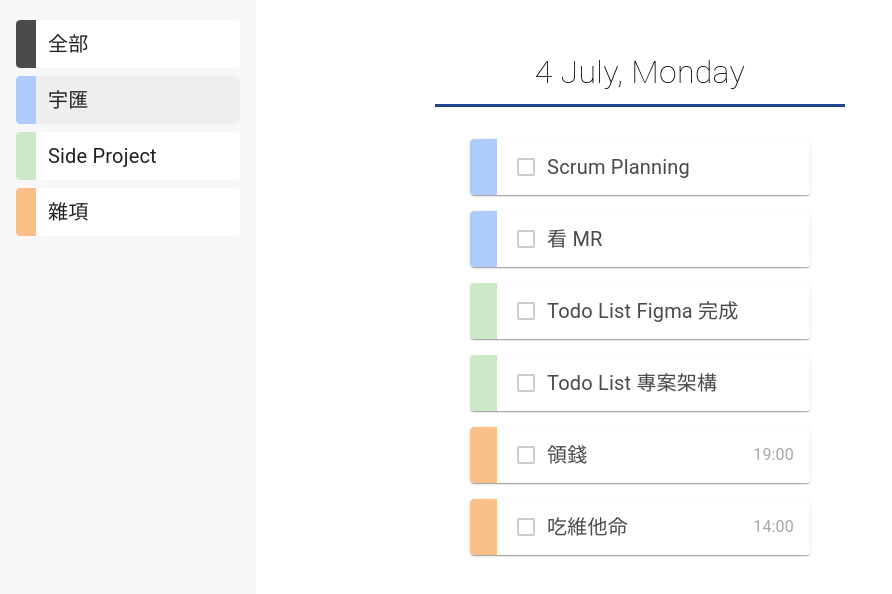
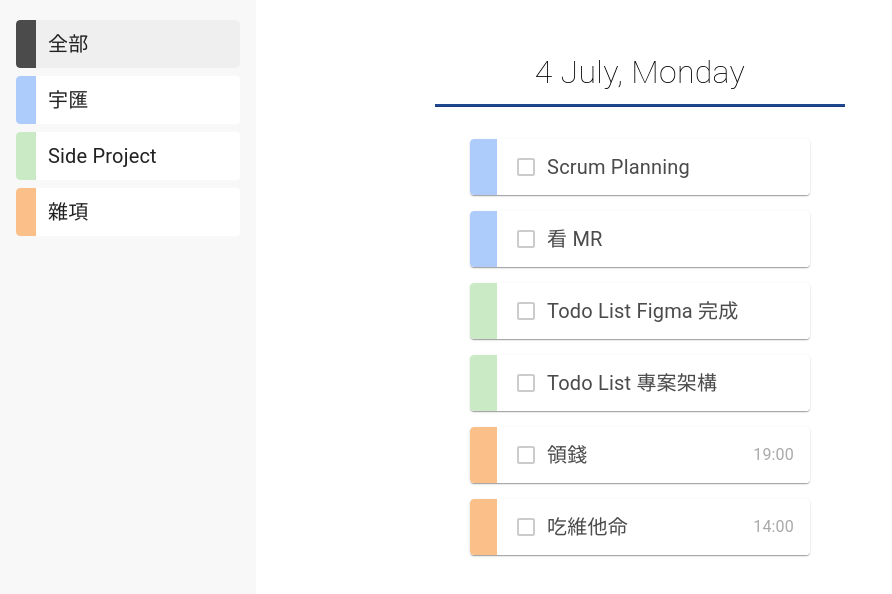
Before and after one commit to moneychien19/react-todolist, a React (Create React App) app: page / in a window 1280 px wide. Shown: the top 594 px of the page, without its empty margins (0-892 px from the left). Built offline with nearby package versions, Linux system fonts and the light colour scheme.

Commit message:
feat: connect group with redux, filter todos by selected group

```diff
--- a/src/components/sidebar/Sidebar.jsx
+++ b/src/components/sidebar/Sidebar.jsx
@@ -1,16 +1,15 @@
 import React from 'react'
+import { useSelector } from 'react-redux'
 import { Drawer } from '@mui/material'
+import { selectGroups, selectSelectedGroup } from './sidebar.slice'
 import { SidebarItem } from './SidebarItem'
 
 const SIDEBAR_WIDTH = 256
-const groups = [
-  { id: '1', name: '宇匯', color: '#ADCCFB' },
-  { id: '2', name: 'Side Project', color: '#CAE9C5' },
-  { id: '3', name: '雜項', color: '#FBC08A' }
-]
-const selectedGroupId = '1'
 
 export const Sidebar = () => {
+  const groups = useSelector(selectGroups)
+  const selectedGroup = useSelector(selectSelectedGroup)
+
   return (
     <Drawer
       sx={{
@@ -27,11 +26,15 @@ export const Sidebar = () => {
       variant="permanent"
       anchor="left"
     >
-      <SidebarItem title="全部" color="#4B4B4B" selected={selectedGroupId === null}/>
+      <SidebarItem title="全部" color="#4B4B4B" selected={selectedGroup === null}/>
       {groups.map(group => (
-        <div key={group.id}>
-          <SidebarItem title={group.name} color={group.color} selected={selectedGroupId === group.id}/>
-        </div>
+        <SidebarItem
+          key={group.id}
+          id={group.id}
+          title={group.name}
+          color={group.color}
+          selected={selectedGroup?.id === group.id}
+        />
       ))}
     </Drawer>
   )
--- a/src/components/sidebar/SidebarItem.jsx
+++ b/src/components/sidebar/SidebarItem.jsx
@@ -1,6 +1,8 @@
 import React from 'react'
 import { PropTypes } from 'prop-types'
+import { useDispatch } from 'react-redux'
 import styled from 'styled-components'
+import { updateSelectedGroup } from './sidebar.slice'
 import { Card, Typography} from '@mui/material'
 
 const GroupCardContainer = styled(Card)`
@@ -11,6 +13,7 @@ const GroupCardContainer = styled(Card)`
   margin: 0.25rem 1rem;
   &.MuiCard-root {
     box-shadow: none;
+    cursor: pointer;
   }
 `
 
@@ -42,9 +45,14 @@ const GroupName = styled(Typography)`
   }
 `
 
-export const SidebarItem = ({ title, color, selected }) => {
+export const SidebarItem = ({ id, title, color, selected }) => {
+  const dispatch = useDispatch()
+  const handleChangeGroup = id => {
+    dispatch(updateSelectedGroup(id || null))
+  }
+
   return (
-    <GroupCardContainer>
+    <GroupCardContainer onClick={() => handleChangeGroup(id)}>
       <ColorTag color={color} />
       <WhiteBlock selected={selected}>
         <GroupName>
@@ -56,6 +64,7 @@ export const SidebarItem = ({ title, color, selected }) => {
 }
 
 SidebarItem.propTypes = {
+  id: PropTypes.string,
   title: PropTypes.string.isRequired,
   color: PropTypes.string.isRequired,
   selected: PropTypes.bool.isRequired,
--- /dev/null
+++ b/src/components/sidebar/sidebar.slice.js
@@ -0,0 +1,29 @@
+import { createSlice } from '@reduxjs/toolkit'
+
+const initialState = {
+  groups: [
+    { id: '1', name: '宇匯', color: '#ADCCFB' },
+    { id: '2', name: 'Side Project', color: '#CAE9C5' },
+    { id: '3', name: '雜項', color: '#FBC08A' },
+  ],
+  selectedGroup: null,
+}
+
+export const sidebarSlice = createSlice({
+  name: 'sidebar',
+  initialState,
+  reducers: {
+    updateSelectedGroup: (state, action) => {
+      state.selectedGroup = action.payload
+        ? state.groups.filter((group) => group.id === action.payload)[0]
+        : null
+    },
+  },
+})
+
+export const { updateSelectedGroup } = sidebarSlice.actions
+
+export const selectGroups = (state) => state.sidebar.groups
+export const selectSelectedGroup = (state) => state.sidebar.selectedGroup
+
+export default sidebarSlice.reducer
--- a/src/components/todo-list/TodoList.jsx
+++ b/src/components/todo-list/TodoList.jsx
@@ -3,6 +3,7 @@ import { useSelector, useDispatch } from 'react-redux'
 import styled from 'styled-components'
 import { Typography, Divider } from '@mui/material'
 
+import { selectSelectedGroup } from '../sidebar/sidebar.slice'
 import { selectTodos, updateTodos } from './todoList.slice'
 import { TodoCard } from './TodoCard'
 
@@ -40,8 +41,10 @@ const StyledDivider = styled(Divider)`
 `
 
 export const TodoList = () => {
+  const selectedGroup = useSelector(selectSelectedGroup)
   const todos = useSelector(selectTodos)
   const dispatch = useDispatch()
+  const todosInGroup = selectedGroup ? todos.filter(todo => todo.groupId === selectedGroup.id) : todos
 
   const handleToggleCheck = event => {
     const toggleId = event.target.id
@@ -57,7 +60,7 @@ export const TodoList = () => {
         <HeaderTitle>4 July, Monday</HeaderTitle>
         <StyledDivider />
       </HeaderContainer>
-      {todos.map(data => (
+      {todosInGroup.map(data => (
         <ContentContainer key={data.id}>
           <TodoCard data={data} handleToggleCheck={handleToggleCheck} />
         </ContentContainer>
--- a/src/components/todo-list/todoList.slice.js
+++ b/src/components/todo-list/todoList.slice.js
@@ -4,14 +4,23 @@ const initialState = {
   todos: [
     {
       id: '1',
+      groupId: '1',
       color: '#ADCCFB',
       title: 'Scrum Planning',
       checked: false,
       time: null,
     },
-    { id: '2', color: '#ADCCFB', title: '看 MR', checked: false, time: null },
+    {
+      id: '2',
+      groupId: '1',
+      color: '#ADCCFB',
+      title: '看 MR',
+      checked: false,
+      time: null,
+    },
     {
       id: '3',
+      groupId: '2',
       color: '#CAE9C5',
       title: 'Todo List Figma 完成',
       checked: false,
@@ -19,14 +28,23 @@ const initialState = {
     },
     {
       id: '4',
+      groupId: '2',
       color: '#CAE9C5',
       title: 'Todo List 專案架構',
       checked: false,
       time: null,
     },
-    { id: '5', color: '#FBC08A', title: '領錢', checked: false, time: '19:00' },
+    {
+      id: '5',
+      groupId: '3',
+      color: '#FBC08A',
+      title: '領錢',
+      checked: false,
+      time: '19:00',
+    },
     {
       id: '6',
+      groupId: '3',
       color: '#FBC08A',
       title: '吃維他命',
       checked: false,
--- a/src/store.js
+++ b/src/store.js
@@ -1,8 +1,10 @@
 import { configureStore } from '@reduxjs/toolkit'
 import todoListReducer from './components/todo-list/todoList.slice'
+import sidebarReducer from './components/sidebar/sidebar.slice'
 
 export const reducer = {
   todoList: todoListReducer,
+  sidebar: sidebarReducer,
 }
 
 export const store = configureStore({
```
